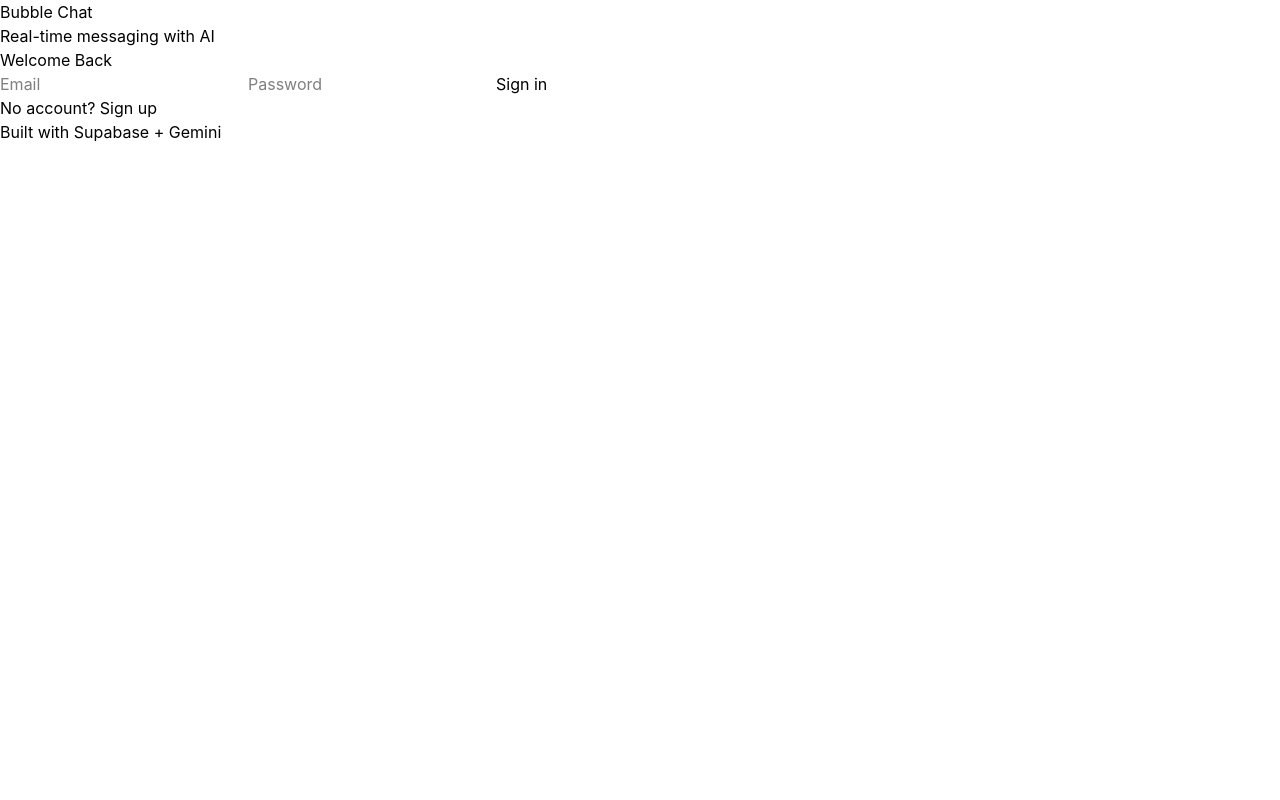
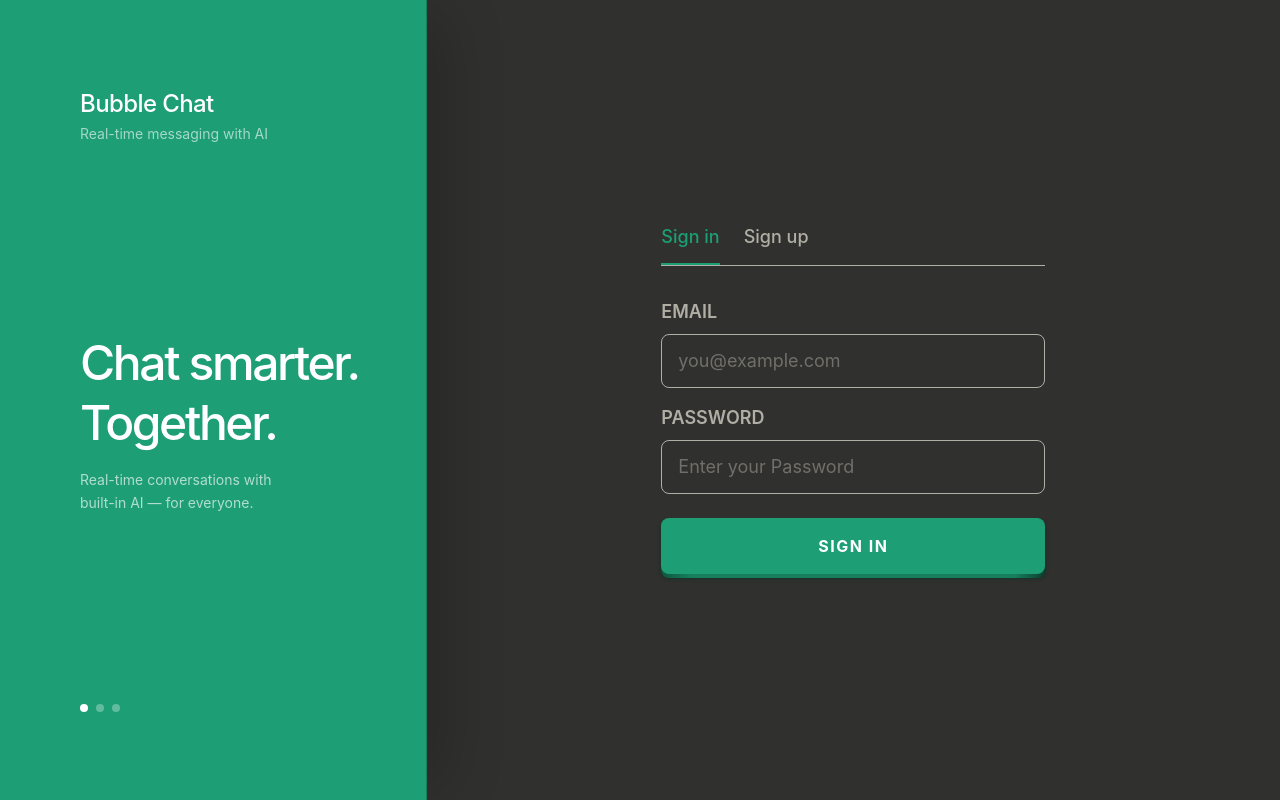
Before and after one commit to Ritvik-73/Bubble-chat, a React (Vite) app: page /auth in a window 1280 px wide. Built offline with nearby package versions, Linux system fonts and the light colour scheme; no server answers.

Commit message:
feat: auth UI polish

```diff
--- a/src/components/auth/LoginForm.jsx
+++ b/src/components/auth/LoginForm.jsx
@@ -18,42 +18,51 @@ const LoginForm = ({ onSwitch }) => {
     }
 
     return(
-        <div className="cot">
-            <h2 className="midHead">Welcome Back</h2>
+        <div className="flex flex-col gap-7">
 
-            {error && (
-                <p className="error">{error}</p>
-            )}
+            <div className="flex flex-col gap-4">
 
+                <div className="flex flex-col gap-2">
+                    <p className="text-lg font-semibold text-[#b0aea5]">EMAIL</p>
                     <input
                     type="email"
-            placeholder="Email"
+                    placeholder="you@example.com"
                     value={email}
                     onChange={(e) => setEmail(e.target.value)}
-            className="input"
+                    className="w-full px-4 py-3 rounded-lg border border-[#b0aea5] text-lg text-[#b0aea5] outline-none focus-border-[#1D9E75] "
                     />
-
+                </div>
+                <div className="flex flex-col gap-2">
+                    <p className="text-lg font-semibold text-[#b0aea5]">PASSWORD</p>
                     <input type="password"
-            placeholder="Password"
+                    placeholder="Enter your Password"
                     value={password}
                     onChange={(e) => setPassword(e.target.value)}
-            className="input"
+                    className="w-full px-4 py-3 rounded-lg border border-[#b0aea5] text-lg text-[#b0aea5] outline-none focus-border-[#1D9E75] "
                     />
+                </div>
+
+            </div>
 
             <button
             onClick={handleLogin}
             disabled={loading}
-                className="button"
-            >
+            className="group relative bg-transparent p-0 border-none cursor-pointer outline-offset-4 outline-[#1D9E75] transition-[filter] duration-250 [-webkit-tap-highlight-color:transparent] hover:brightness-110 focus:outline-none focus-visible:outline-2 focus-visible:outline-[#1D9E75]">
+
+
+                {/* Shadow (Darkened for dark backgrounds) */}
+                <span className="absolute inset-0 w-full h-full bg-[#082f23] rounded-lg blur-[2px] will-change-transform translate-y-2px transition-transform duration-600 ease-[cubic-bezier(0.3,0.7,0.4,1)] group-hover:translate-y-1 group-hover:duration-250 group-hover:ease-[cubic-bezier(0.3,0.7,0.4,1.5)] group-active:translate-y-1px group-active:duration-34"></span>
+
+                {/* Edge */}
+                <span className="absolute inset-0 w-full h-full rounded-lg bg-[linear-gradient(to_right,#0f563f_0%,#16805e_8%,#16805e_92%,#0b402e_100%)]"></span>
+
+                {/* Front */}
+                <span className="block relative rounded-lg bg-[#1D9E75] py-4 px-8 text-white font-bold uppercase tracking-[1.5px] text-base -translate-y-1 transition-transform duration-600 ease-[cubic-bezier(0.3,0.7,0.4,1)] group-hover:-translate-y-1.5 group-hover:duration-250 group-hover:ease-[cubic-bezier(0.3,0.7,0.4,1.5)] group-active:-translate-y-0.5 group-active:duration-34">
                     {loading ? 'Signing in...' : 'Sign in'}
+                </span>
+
             </button>
 
-            <p className="para">
-                No account?{' '}
-                <button onClick={onSwitch} className="link">
-                    Sign up
-                </button>
-            </p>
         </div>
     )
 }
--- a/src/components/auth/SignupForm.jsx
+++ b/src/components/auth/SignupForm.jsx
@@ -29,66 +29,71 @@ const SignupForm = ({ onSwitch }) => {
 
     if(success){
         return (
-            <div className="cot">
-                <h2 className="midHead">Check your email!</h2>
-                <p className="para">
-                    We sent a confirmation link to <span className="email">{email}</span>.
-                    Confirm it and then sign in.
+            <div className="flex flex-col gap-4 text-center py-8">
+                <div className="text-4xl">📬</div>
+                <h2 className="text-xl font-bold text-gray-800 tracking-tight">Check your email</h2>
+                <p className="text-sm text-gray-400 leading-relaxed">
+                We sent a confirmation link to{' '}
+                <span className="font-medium text-gray-600">{email}</span>
                 </p>
-                <button onClick={onSwitch} className="button">
-                    Back to sign in
-                </button>
             </div>
-        )
-    }
-
+            )
+        }
 
     return (
-        <div className="cot">
-            <h2 className="midHead">Create an account</h2>
+        <div className="flex flex-col gap-7">
 
-            {error && (
-                <p className="error">{error}</p>
-            )}
+            <div className="flex flex-col gap-4">
+                <div className="flex flex-col gap-2">
+                    <p className="text-lg font-semibold text-[#b0aea5]">USERNAME</p>
+                    <input
+                    type="text"
+                    placeholder="Enter your name"
+                    value={username}
+                    onChange={(e) => setUsername(e.target.value)}
+                    className="w-full px-4 py-3 rounded-lg border border-[#b0aea5] text-lg text-[#b0aea5] outline-none focus-border-[#1D9E75] "
+                    />
+                </div>
+                <div className="flex flex-col gap-2">
+                    <p className="text-lg font-semibold text-[#b0aea5]">EMAIL</p>
+                    <input
+                    type="email"
+                    placeholder="you@example.com"
+                    value={email}
+                    onChange={(e) => setEmail(e.target.value)}
+                    className="w-full px-4 py-3 rounded-lg border border-[#b0aea5] text-lg text-[#b0aea5] outline-none focus-border-[#1D9E75] "
+                    />
+                </div>
+                <div className="flex flex-col gap-2">
+                    <p className="text-lg font-semibold text-[#b0aea5]">PASSWORD</p>
+                    <input type="password"
+                    placeholder="Enter your Password"
+                    value={password}
+                    onChange={(e) => setPassword(e.target.value)}
+                    className="w-full px-4 py-3 rounded-lg border border-[#b0aea5] text-lg text-[#b0aea5] outline-none focus-border-[#1D9E75] "
+                    />
+                </div>
 
-            <input
-            type="text"
-            placeholder="Username"
-            value={username}
-            onChange={(e) => setUsername(e.target.value)}
-            className="input"
-            />
-
-            <input
-            type="email"
-            placeholder="Email"
-            value={email}
-            onChange={(e) => setEmail(e.target.value)}
-            className="input"
-            />
-
-            <input
-            type="password"
-            placeholder="Password"
-            value={password}
-            onChange={(e) => setPassword(e.target.value)}
-            className="input"
-            />
+            </div>
 
             <button
             onClick={handleSignup}
             disabled={loading}
-            className="button"
-            >
-                {loading ? 'Creating account...' : 'Sign up'}
+            className="group relative bg-transparent p-0 border-none cursor-pointer outline-offset-4 outline-[#1D9E75] transition-[filter] duration-250 [-webkit-tap-highlight-color:transparent] hover:brightness-110 focus:outline-none focus-visible:outline-2 focus-visible:outline-[#1D9E75]">
+
+
+                {/* Shadow (Darkened for dark backgrounds) */}
+                <span className="absolute inset-0 w-full h-full bg-[#082f23] rounded-lg blur-[2px] will-change-transform translate-y-2px transition-transform duration-600 ease-[cubic-bezier(0.3,0.7,0.4,1)] group-hover:translate-y-1 group-hover:duration-250 group-hover:ease-[cubic-bezier(0.3,0.7,0.4,1.5)] group-active:translate-y-1px group-active:duration-34"></span>
+
+                {/* Edge */}
+                <span className="absolute inset-0 w-full h-full rounded-lg bg-[linear-gradient(to_right,#0f563f_0%,#16805e_8%,#16805e_92%,#0b402e_100%)]"></span>
+
+                {/* Front */}
+                <span className="block relative rounded-lg bg-[#1D9E75] py-4 px-8 text-white font-bold uppercase tracking-[1.5px] text-base -translate-y-1 transition-transform duration-600 ease-[cubic-bezier(0.3,0.7,0.4,1)] group-hover:-translate-y-1.5 group-hover:duration-250 group-hover:ease-[cubic-bezier(0.3,0.7,0.4,1.5)] group-active:-translate-y-0.5 group-active:duration-34">
+                    {loading ? 'Creating account...' : 'Sign Up'}
+                </span>
+
             </button>
-
-            <p className='para'>
-                Already have an account?{' '}
-                <button onClick={onSwitch} className="link">
-                    Sign in
-                </button>
-            </p>
         </div>
     )
 }
--- a/src/pages/AuthPage.jsx
+++ b/src/pages/AuthPage.jsx
@@ -3,31 +3,71 @@ import LoginForm from '../components/auth/LoginForm'
 import SignupForm from '../components/auth/SignupForm'
 
 const AuthPage = () => {
-  const [isLogin, setIsLogin] = useState(true)
+const [isLogin, setIsLogin] = useState(true)
 
-  return (
-    <div className="cot">
-      <div className="cot">
+return (
+    <div className="h-screen flex overflow-hidden">
+      {/* LEFT HALF */}
+      <div className="relative w-1/3 h-full z-10 group">
+        {/* Content Wrapper */}
+        <div className="relative z-10 bg-[#1D9E75] p-12 flex flex-col justify-between h-full pl-20 shadow-[30px_0_60px_-15px_rgba(0,0,0,0.2)] border-r border-black/20">
+          {/* Top — Brand */}
+          <div>
+            <h1 className="text-white text-2xl font- font-medium tracking-tight pt-10">Bubble Chat</h1>
+            <p className="text-white/60 text-sm mt-1">Real-time messaging with AI</p>
+          </div>
 
-        {/* Logo / App name */}
-        <div className="cot">
-          <h1 className="topHead">Bubble Chat</h1>
-          <p className="para">Real-time messaging with AI</p>
+          {/* Middle — Hero text */}
+          <div>
+            <h2 className="text-white text-5xl font-medium leading-tight tracking-tighter">
+              Chat smarter.<br />Together.
+            </h2>
+            <p className="text-white/65 text-sm mt-4 leading-relaxed">
+              Real-time conversations with<br />built-in AI — for everyone.
+            </p>
+          </div>
+
+          {/* Bottom — Dots */}
+          <div className="flex gap-2 pb-10">
+            <div className="w-2 h-2 rounded-full bg-white" />
+            <div className="w-2 h-2 rounded-full bg-white/30" />
+            <div className="w-2 h-2 rounded-full bg-white/30" />
+          </div>
         </div>
+      </div>
 
-        {/* Card */}
-        <div className="card">
-          {isLogin
-            ? <LoginForm onSwitch={() => setIsLogin(false)} />
-            : <SignupForm onSwitch={() => setIsLogin(true)} />
-          }
+      {/* RIGHT HALF */}
+      <div className="relative z-0 w-2/3 bg-[#30302e] p-16 flex flex-col justify-center items-center h-full">
+        <div className="max-w-sm w-full mx-auto">
+
+          {/* Tabs */}
+          <div className="flex border-b border-[#b0aea5] mb-8">
+            <button
+              onClick={() => setIsLogin(true)}
+              className={`text-lg font-medium pb-3 mr-6 border-b-2 transition-colors ${
+                isLogin
+                  ? 'border-[#1D9E75] text-[#1D9E75]'
+                  : 'border-transparent text-[#b0aea5] hover:text-[#8f8e86]'
+              }`}
+            >
+              Sign in
+            </button>
+            <button
+              onClick={() => setIsLogin(false)}
+              className={`text-lg font-medium pb-3 border-b-2 transition-colors ${
+                !isLogin
+                  ? 'border-[#1D9E75] text-[#1D9E75]'
+                  : 'border-transparent text-[#b0aea5] hover:text-[#8f8e86]'
+              }`}
+            >
+              Sign up
+            </button>
+          </div>
+
+          {/* Form */}
+          {isLogin ? <LoginForm /> : <SignupForm />}
+
         </div>
-
-        {/* Footer */}
-        <p className="para">
-          Built with Supabase + Gemini
-        </p>
-
       </div>
     </div>
   )
--- a/src/pages/ChatPage.jsx
+++ b/src/pages/ChatPage.jsx
@@ -1,7 +1,19 @@
+import { supabase } from '../lib/supabase'
+
 const ChatPage = () => {
+  const handleLogout = async () => {
+    await supabase.auth.signOut()
+  }
+
   return (
-    <div className="min-h-screen bg-gray-50 flex items-center justify-center">
+    <div className="min-h-screen bg-gray-50 flex items-center justify-center flex-col gap-4">
       <p className="text-gray-400 text-sm">Chat coming Day 2 👋</p>
+      <button
+        onClick={handleLogout}
+        className="text-sm text-red-400 hover:underline"
+      >
+        Log out
+      </button>
     </div>
   )
 }
```
Lines whose indentation alone changed are shown as unchanged.
